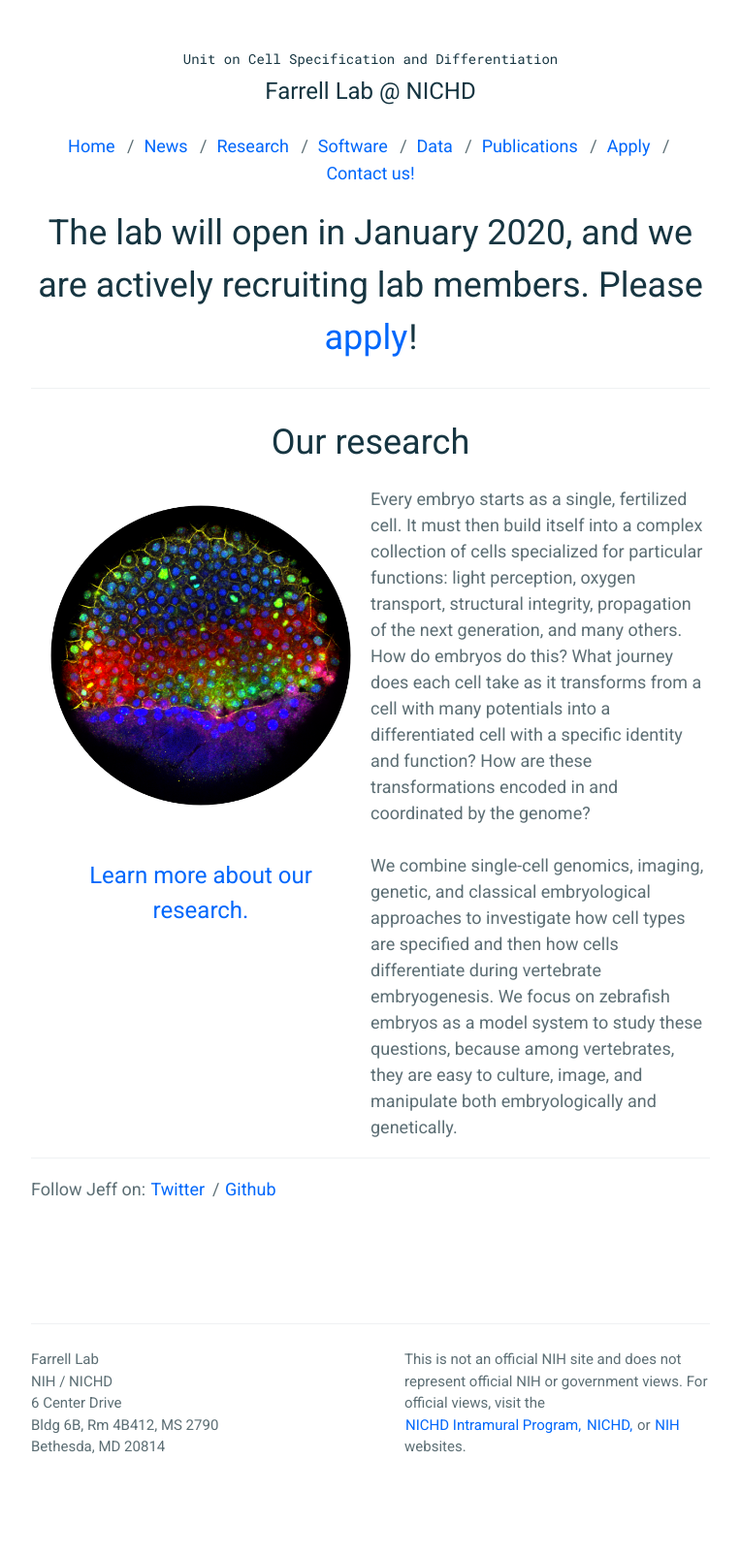
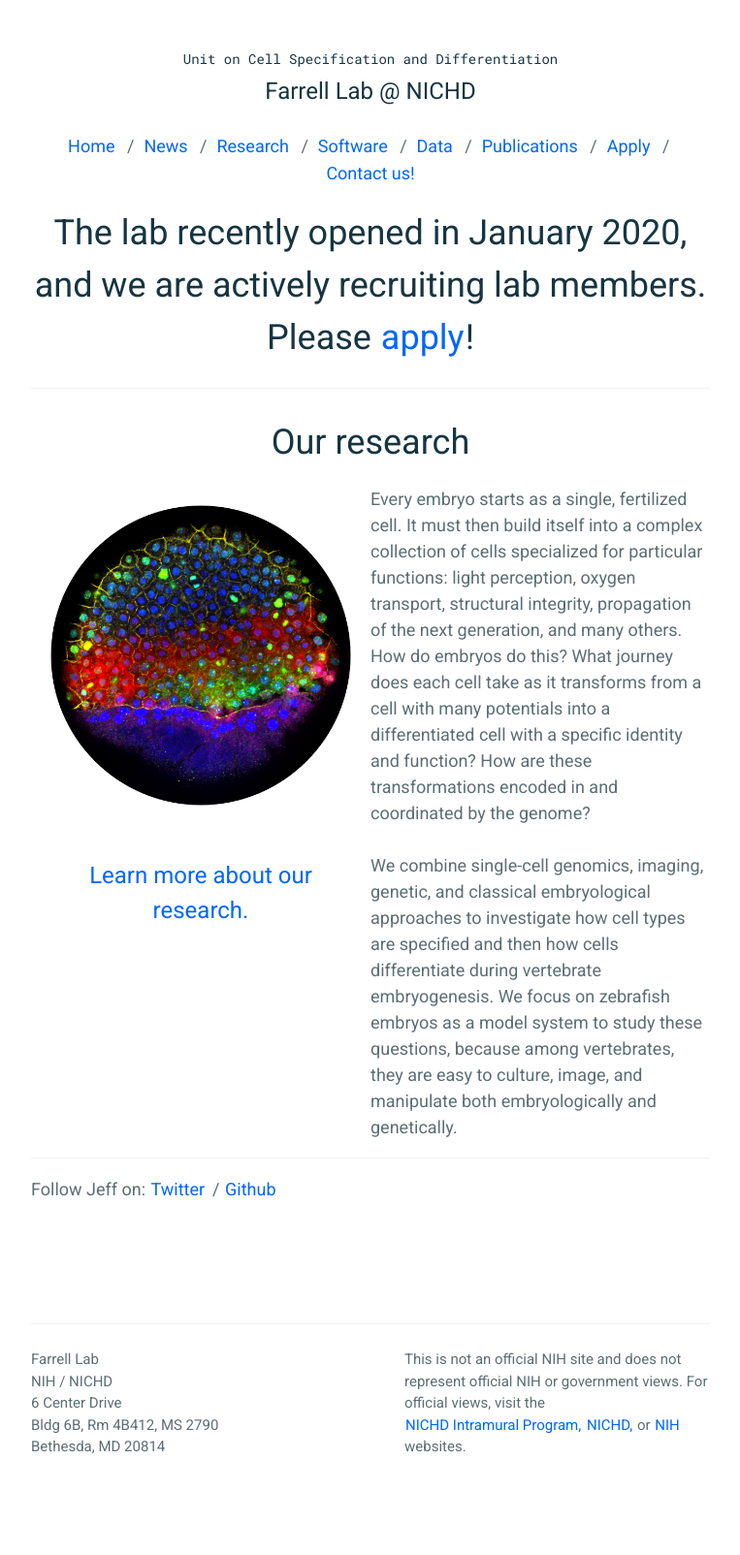
Before and after one commit to farrelllab/farrelllab.github.io, a Jekyll site: the page built from index.md, in a window 1280 px wide. Shown: the whole page at 97% size, without its empty margins (258-1021 px from the left). Built offline with Jekyll 4.4.1, drawn with Linux system fonts in a browser that asks for light colours; our own code applies the rules of GitHub Pages for plain Markdown files.

Commit message:
Lab opened

```diff
--- a/index.md
+++ b/index.md
@@ -1,8 +1,9 @@
 ---
+title: Farrell Lab @ NICHD
 layout: content
 ---
 
-# The lab will open in January 2020, and we are actively recruiting lab members. Please [apply](/apply)!
+# The lab recently opened in January 2020, and we are actively recruiting lab members. Please [apply](/apply)!
 
 ------------------
 
```
